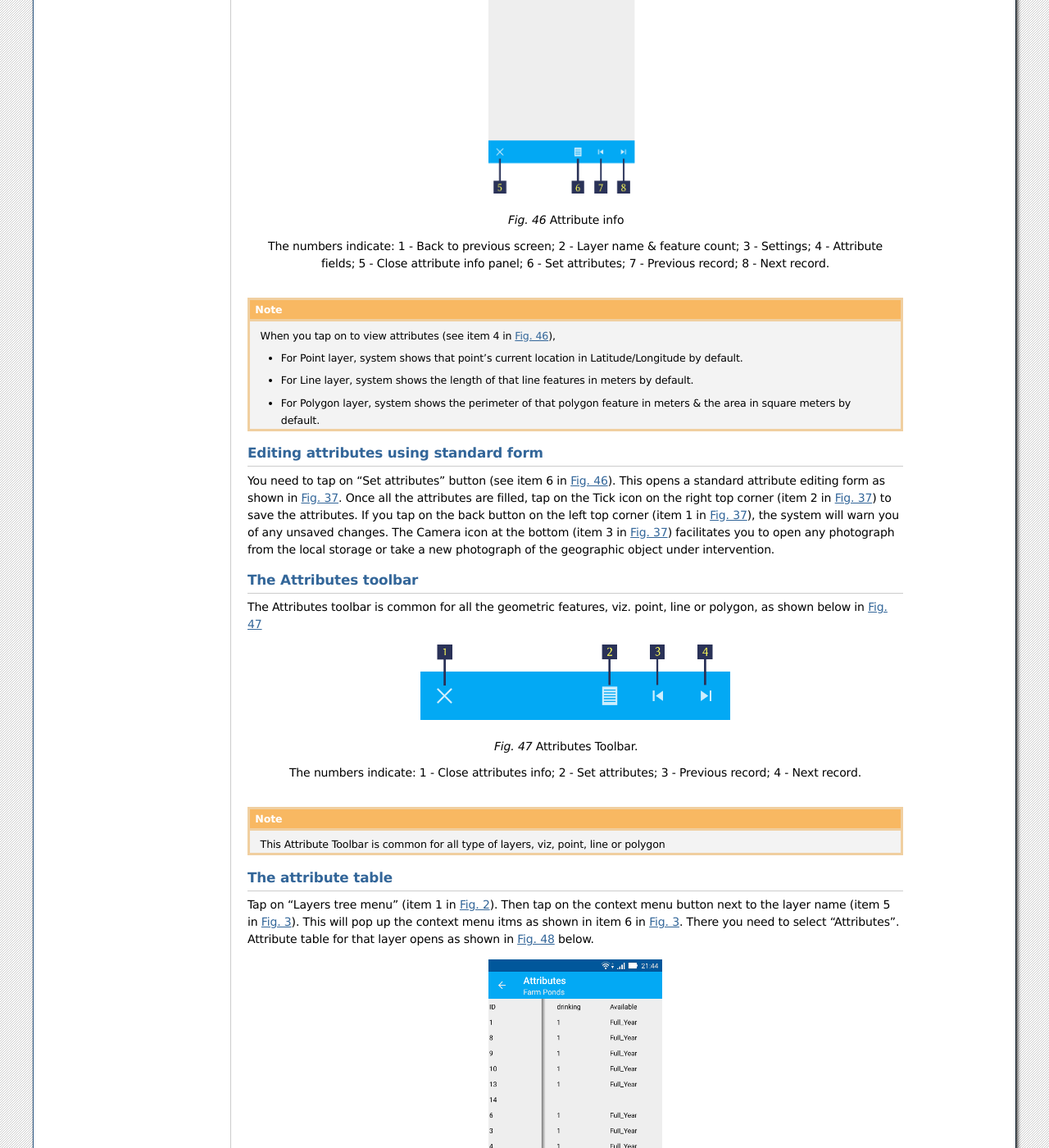
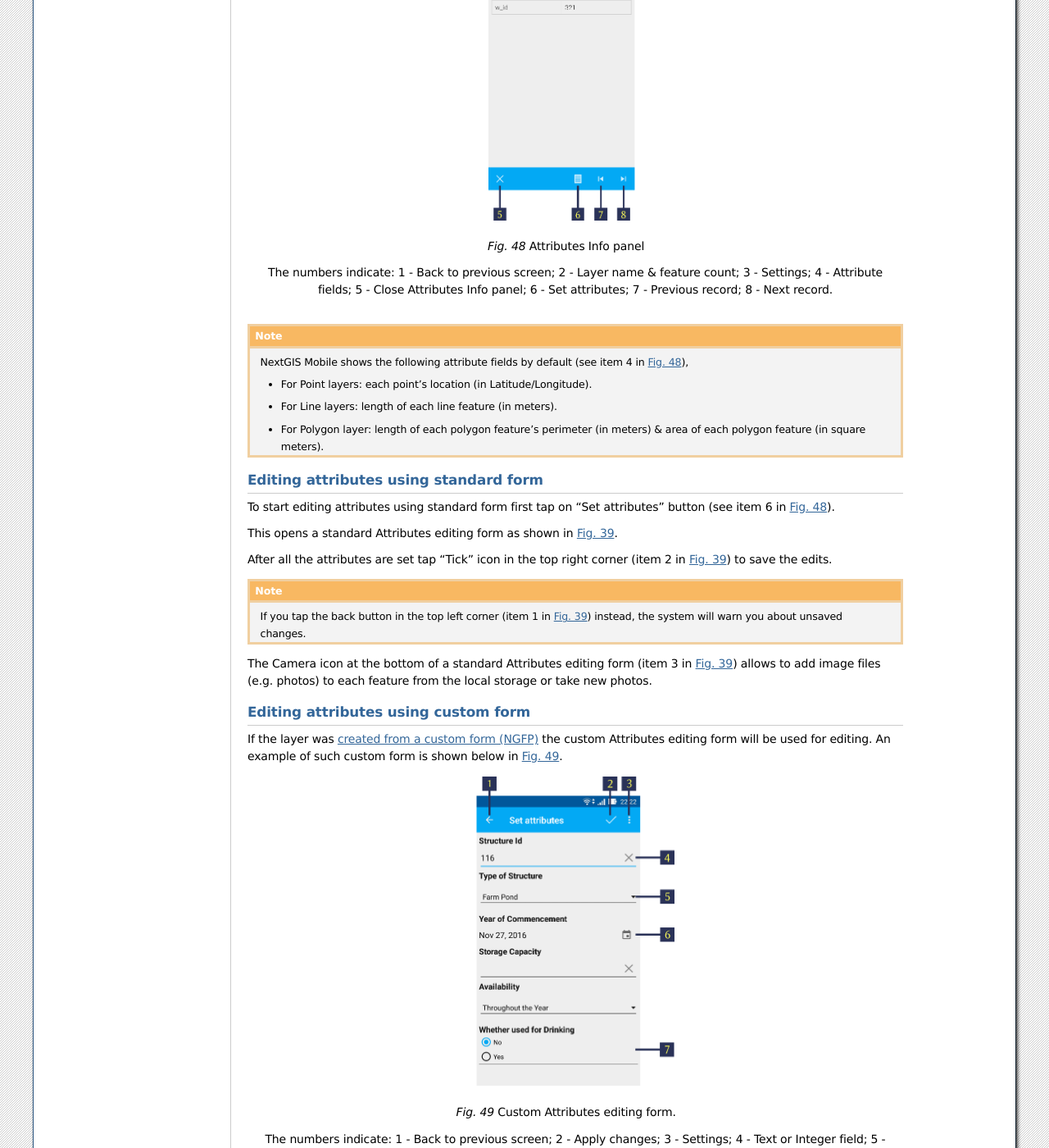
Before and after one commit to nextgis/docs_ngmobile, a Sphinx documentation site: the page built from source/editing.rst, in a window 1280 px wide and 1400 px high, scrolled down 11026 px. Shown: the whole window at 82% size. Built offline with Sphinx 7.4.7, drawn with Linux system fonts in a browser that asks for light colours; formulas are drawn with MathJax 3; some of the changed text lies outside the part shown.

Commit message:
update Editing and Attributes table

```diff
--- a/source/editing.rst
+++ b/source/editing.rst
@@ -259,7 +259,7 @@
 
    Editing point
 
-   The numbers indicate: 1 - Close editing (without saving); 2 - Feature Id & name of the Layer; 3 - Undo changes; 4 - Redo changes; 5 - Set attributes; 6 - Move point to the Red Crossover (Center); 7 - Move point to the current location.
+   The numbers indicate: 1 - Close editing (without saving); 2 - Feature ID & name of the Layer; 3 - Undo changes; 4 - Redo changes; 5 - Set attributes; 6 - Move point to the Red Crossover (Center); 7 - Move point to the current location.
 
 .. _ngmobile_edit_line:
 
@@ -283,7 +283,7 @@
 
    Editing line
 
-   The numbers indicate: 1 - Close editing (without saving); 2 - Feature Id & name of the Layer; 3 - Undo changes; 4 - Redo changes; 5 - Set attributes; 6  - Delete vertex; 7 - Move point to the Red Crossover (Center); 8 - Move point to the current location; 9 - Start tracking mode.
+   The numbers indicate: 1 - Close editing (without saving); 2 - Feature ID & name of the Layer; 3 - Undo changes; 4 - Redo changes; 5 - Set attributes; 6  - Delete vertex; 7 - Move point to the Red Crossover (Center); 8 - Move point to the current location; 9 - Start tracking mode.
 
 .. note::
    If only one vertex remains in a line this line is deleted automatically.
@@ -308,100 +308,64 @@
 
    Editing polygon
 
-   The numbers indicate: 1 - Close editing (without saving); 2 - Feature Id & name of the Layer; 3 - Undo changes; 4 - Redo changes; 5 - Set attributes; 6  - Delete vertex; 7 - Move point to the Red Crossover (Center); 8 - Move point to the current location; 9 - Append geometry by walk.
+   The numbers indicate: 1 - Close editing (without saving); 2 - Feature ID & name of the Layer; 3 - Undo changes; 4 - Redo changes; 5 - Set attributes; 6  - Delete vertex; 7 - Move point to the Red Crossover (Center); 8 - Move point to the current location; 9 - Append geometry by walk.
 
 .. _ngmobile_edit_attributes:
 
 Editing attributes
 --------------------
 
-After layer is in edit mode as explained before, an editing toolbar, as shown in :numref:`ngmobile_editing_toolbar_pic`, appears in the bottom of the map screen. You need to tap on "Attribute info" (see item 5 in :numref:`ngmobile_editing_toolbar_pic`). This will open Attribute info panel as shown in :numref:`ngmobile_attributes_info_pic` below.
+To start editing attributes first select a layer you want to edit attributes in. Then switch to Edit mode using any of the methods described in :ref:`ngmobile_switch_to_edit` section.
+
+After Editing Toolbar is opened tap "Attributes info" button (item 5 in :numref:`ngmobile_editing_toolbar_pic`). This will open Attributes Info panel as shown in :numref:`ngmobile_attributes_info_pic` below.
 
 .. figure:: _static/ngmobile_attributes_info.png
    :name: ngmobile_attributes_info_pic
    :align: center
    :height: 10cm
 
-   Attribute info
+   Attributes Info panel
 
-   The numbers indicate: 1 - Back to previous screen; 2 - Layer name & feature count; 3 - Settings; 4 - Attribute fields; 5 - Close attribute info panel; 6 - Set attributes; 7 - Previous record; 8 - Next record.
+   The numbers indicate: 1 - Back to previous screen; 2 - Layer name & feature count; 3 - Settings; 4 - Attribute fields; 5 - Close Attributes Info panel; 6 - Set attributes; 7 - Previous record; 8 - Next record.
 
 .. note::
-   When you tap on to view attributes (see item 4 in :numref:`ngmobile_attributes_info_pic`),
+   NextGIS Mobile shows the following attribute fields by default  (see item 4 in :numref:`ngmobile_attributes_info_pic`),
 
-   * For Point layer, system shows that point's current location in Latitude/Longitude by default.
-   * For Line layer, system shows the length of that line features in meters by default.
-   * For Polygon layer, system shows the perimeter of that polygon feature in meters & the area in square meters by default.
+   * For Point layers: each point's location (in Latitude/Longitude).
+   * For Line layers: length of each line feature (in meters).
+   * For Polygon layer: length of each polygon feature's perimeter (in meters) & area of each polygon feature (in square meters).
 
 Editing attributes using standard form
 ^^^^^^^^^^^^^^^^^^^^^^^^^^^^^^^^^^^^^^^
 
-You need to tap on "Set attributes" button (see item 6 in :numref:`ngmobile_attributes_info_pic`). This opens a standard attribute editing form as shown in :numref:`ngmobile_input_form_attributes_pic`. Once all the attributes are filled, tap on the Tick icon on the right top corner (item 2 in :numref:`ngmobile_input_form_attributes_pic`) to save the attributes. If you tap on the back button on the left top corner (item 1 in :numref:`ngmobile_input_form_attributes_pic`), the system will warn you of any unsaved changes. The Camera icon at the bottom (item 3 in :numref:`ngmobile_input_form_attributes_pic`) facilitates you to open any photograph from the local storage or take a new photograph of the geographic object under intervention.
+To start editing attributes using standard form first tap on "Set attributes" button (see item 6 in :numref:`ngmobile_attributes_info_pic`).
 
-The Attributes toolbar
-^^^^^^^^^^^^^^^^^^^^^^^
+This opens a standard Attributes editing form as shown in :numref:`ngmobile_input_form_attributes_pic`.
 
-The Attributes toolbar is common for all the geometric features, viz. point, line or polygon, as shown below in :numref:`ngmobile_editing_attributes_toolbar_pic`
-
-.. figure:: _static/toolbar_edit_attributes.png
-   :name: ngmobile_editing_attributes_toolbar_pic
-   :align: center
-   :width: 10cm
-
-   Attributes Toolbar.
-
-   The numbers indicate: 1 - Close attributes info; 2 - Set attributes; 3 - Previous record; 4 - Next record.
+After all the attributes are set tap "Tick" icon in the top right corner (item 2 in :numref:`ngmobile_input_form_attributes_pic`) to save the edits.
 
 .. note::
-   This Attribute Toolbar is common for all type of layers, viz, point, line or polygon
+   If you tap the back button in the top left corner (item 1 in :numref:`ngmobile_input_form_attributes_pic`) instead, the system will warn you about unsaved changes.
 
-.. _ngmobile_attribute_table:
-
-The attribute table
-^^^^^^^^^^^^^^^^^^^^
-
-Tap on "Layers tree menu" (item 1 in :numref:`ngmobile_main_activity_pic_1`). Then tap on the context menu button next to the layer name (item 5 in :numref:`ngmobile_layer_tree_pic`). This will pop up the context menu itms as shown in item 6 in :numref:`ngmobile_layer_tree_pic`. There you need to select "Attributes". Attribute table for that layer opens as shown in :numref:`ngmobile_attribute_table_pic` below.
-
-.. figure:: _static/attribute_table.png
-   :name: ngmobile_attribute_table_pic
-   :align: center
-   :height: 10cm
-
-   Attributes Table.
-
-Here you can tap on any record (row) in the table. Attribute table toolbar appears at the bottom of the screen. This facilitates a few actions for that record with corresponding ID as shown below in :numref:`ngmobile_attribute_table_toolbar_pic`.
-
-.. figure:: _static/attribute_table_toolbar.png
-   :name: ngmobile_attribute_table_toolbar_pic
-   :align: center
-   :height: 10cm
-
-   Attributes table toolbar.
-
-   The numbers indicate: 1 - Close attribute table; 2 - Layer name; 3 - Attribute table;  4 - Close toolbar; 5 - selected feature ID; 6 - Show this feature on map screen; 7 - Delete feature; 8 - Open attribute editing form.
-
-You can open the standard attribute form for editing as shown in :numref:`ngmobile_standard_input_form_attributes_pic` by selecting "Open attribute editing form" (see item 8 in :numref:`ngmobile_attribute_table_toolbar_pic`)
-
-.. warning::
-   If you tap on "Delete" button (see item 7 in :numref:`ngmobile_attribute_table_toolbar_pic`), the system deletes the feature momentarily although providing **undo** menu, live for 5 seconds. If undo action is not selected, the feature gets deleted permanently.
+The Camera icon at the bottom of a standard Attributes editing form (item 3 in :numref:`ngmobile_input_form_attributes_pic`) allows to add image files (e.g. photos) to each feature from the local storage or take new photos.
 
 .. _ngmobile_edit_attributes_ngfp:
 
-Editing attributes of a custom form
+Editing attributes using custom form
 ^^^^^^^^^^^^^^^^^^^^^^^^^^^^^^^^^^^^^
 
-If the layer includes customized attributes form (layer created with a ngfp file), instead of standard one (see :numref:`ngmobile_input_form_attributes_pic`), the following form as shown below in :numref:`ngmobile_custom_form_pic_1`  will be used in Edit attributes dialog.
+If the layer was :ref:`created from a custom form (NGFP) <ngmobile_import_ngfp>` the custom Attributes editing form will be used for editing. An example of such custom form is shown below in :numref:`ngmobile_custom_form_pic_1`.
 
 .. figure:: _static/custom_form.png
    :name: ngmobile_custom_form_pic_1
    :align: center
    :height: 10cm
 
-   Custom attributes form.
+   Custom Attributes editing form.
 
-   The numbers indicate: 1 - Back to previous screen; 2 - Apply changes; 3 - Settings; 4 - Text or Integer; 5 - Dropdown list; 6 - Date & Datetime; 7 - Radio buttons.
+   The numbers indicate: 1 - Back to previous screen; 2 - Apply changes; 3 - Settings; 4 - Text or Integer field; 5 - Dropdown list; 6 - Date & Datetime; 7 - Radio buttons.
 
-Customized attributes form may contain the following entry fields:
+Custom Attributes editing forms may contain the following entry fields:
 
 * Text;
 * Space;
@@ -412,15 +376,17 @@
 * Date Picker;
 * Photo.
 
-"Text" field is used to provide additional information about created geometry.
+"Text" field is used to provide additional information about geometry feature.
+
 "Text field" can be used to add text or integers, depending on the field type (see item 4 in :numref:`ngmobile_custom_form_pic_1`).
 
 "List" and "Tandem list" fields are used to store and select values included in custom lists, for example, "List" - region/republic/territory, "Tandem list" - district/area in region/republic/territory (see item 5 in :numref:`ngmobile_custom_form_pic_1`).
 
+"Date picker" field allows to select date, time or both of them (see item 6 in :numref:`ngmobile_custom_form_pic_1`).
+
 "Radio button" field allows to select one element from a list of mutually exclusive options (see item 7 in :numref:`ngmobile_custom_form_pic_1`).
 
-"Date picker" field allows to select date, time or both of them (see item 6 in :numref:`ngmobile_custom_form_pic_1`).
+After all the attributes are set tap "Tick" icon in the top right corner (item 2 in :numref:`ngmobile_custom_form_pic_1`) to save the edits.
 
-After filling in all required attributes press Tick button (item 2 in :numref:`ngmobile_custom_form_pic_1`) to save edits.
-
-Pressing buttons 1 or 5 will return you to Map screen. The system will warn you about any unsaved changes.
+.. note::
+   If you tap the back button in the top left corner (item 1 in :numref:`ngmobile_custom_form_pic_1`) instead, the system will warn you about unsaved changes.
--- a/source/main.rst
+++ b/source/main.rst
@@ -5,10 +5,11 @@
 User interface (UI)
 ==========================
 
-There are 3 major elements of NextGIS Mobile UI:
+There are 4 major elements of NextGIS Mobile UI:
 
 * Main screen
 * Layers tree panel
+* Attributes table
 * Settings dialogue
 
 UI is designed in accordance with `Google Material design <http://www.google.com/design/spec/material-design/introduction.html>`_ guidelines.
@@ -97,6 +98,40 @@
 
 .. warning::
    By pressing "Delete" you not only remove layer from the map but also erase all its data from the local storage.
+
+.. _ngmobile_attributes_table:
+
+Attributes table
+-----------------
+
+Attributes table is designed to show and manage the contents of each vector layer in table format.
+
+To open Attributes table activate Layers tree panel and tap on the Contextual menu button next to the vector layer name (item 5 in :numref:`ngmobile_layer_tree_pic`). This will pop up the contextual menu items as shown by item 6 in :numref:`ngmobile_layer_tree_pic`. There you need to select "Attributes".
+
+Attributes table opens as shown in :numref:`ngmobile_attribute_table_pic` below.
+
+.. figure:: _static/attribute_table.png
+   :name: ngmobile_attribute_table_pic
+   :align: center
+   :height: 10cm
+
+   Attributes Table.
+
+If you tap any record (row) in the table, the Attributes table toolbar appears at the bottom of the screen. This toolbar allows to manage features as shown below in :numref:`ngmobile_attribute_table_toolbar_pic`.
+
+.. figure:: _static/attribute_table_toolbar.png
+   :name: ngmobile_attribute_table_toolbar_pic
+   :align: center
+   :height: 10cm
+
+   Attributes table toolbar.
+
+   The numbers indicate: 1 - Close Attributes table; 2 - Layer name; 3 - Features attributes;  4 - Close toolbar; 5 - Selected feature ID; 6 - Show selected feature on the map; 7 - Delete selected feature; 8 - Open Attributes editing form.
+
+You can open the standard Attributes editing form as shown in :numref:`ngmobile_input_form_attributes_pic` by selecting "Open Attributes editing form" (see item 8 in :numref:`ngmobile_attribute_table_toolbar_pic`)
+
+.. warning::
+   If you tap on "Delete" button (see item 7 in :numref:`ngmobile_attribute_table_toolbar_pic`), the system will delete the selected feature immediately. You will be able to undo the removal, but if undo action is not applied in 5 seconds after removal, the feature gets deleted permanently.
 
 .. _ngmobile_settings:
 
```
